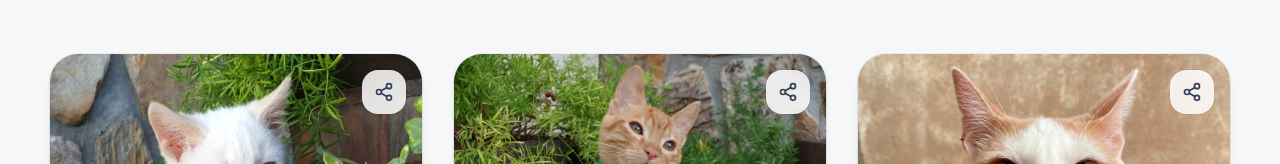
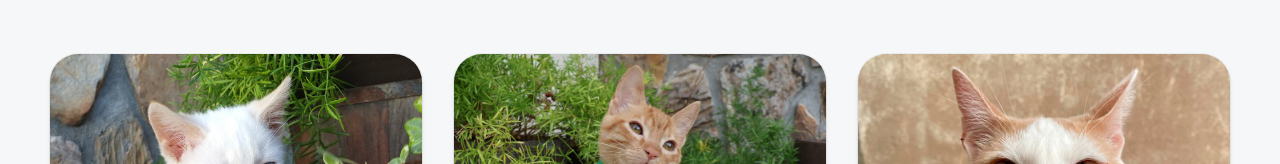
Before and after one commit to almendrasmaria/patitasup, a React (Vite) app in the folder client/: page / in a window 1280 px wide. Shown: the part 698-862 px from the top of the page. Built offline with nearby package versions, Linux system fonts and the light colour scheme.

Commit message:
Remove share button

```diff
--- a/client/src/features/cats/components/CatCard.tsx
+++ b/client/src/features/cats/components/CatCard.tsx
@@ -1,4 +1,4 @@
-import { FiShare2, FiArrowRight } from "react-icons/fi";
+import { FiArrowRight } from "react-icons/fi";
 import { PiGenderMaleFill, PiGenderFemaleFill } from "react-icons/pi";
 import { HiOutlineCake } from "react-icons/hi";
 import { HiOutlineMapPin } from "react-icons/hi2";
@@ -15,13 +15,6 @@ const CatCard = ({ cat }: Props) => {
 		<article className="w-full overflow-hidden rounded-[28px] bg-white shadow-md ring-1 ring-black/5">
 			<div className="relative h-[300px] w-full overflow-hidden">
 				<img src={cat.image} alt={cat.name} className="h-full w-full object-cover" loading="lazy" />
-				<button
-					type="button"
-					aria-label="Compartir"
-					className="absolute right-4 top-4 flex h-11 w-11 items-center justify-center rounded-2xl bg-white/85 backdrop-blur ring-1 ring-black/5"
-				>
-					<FiShare2 className="text-xl text-slate-700" />
-				</button>
 			</div>
 
 			<div className="px-6 pt-5 pb-6">
```
